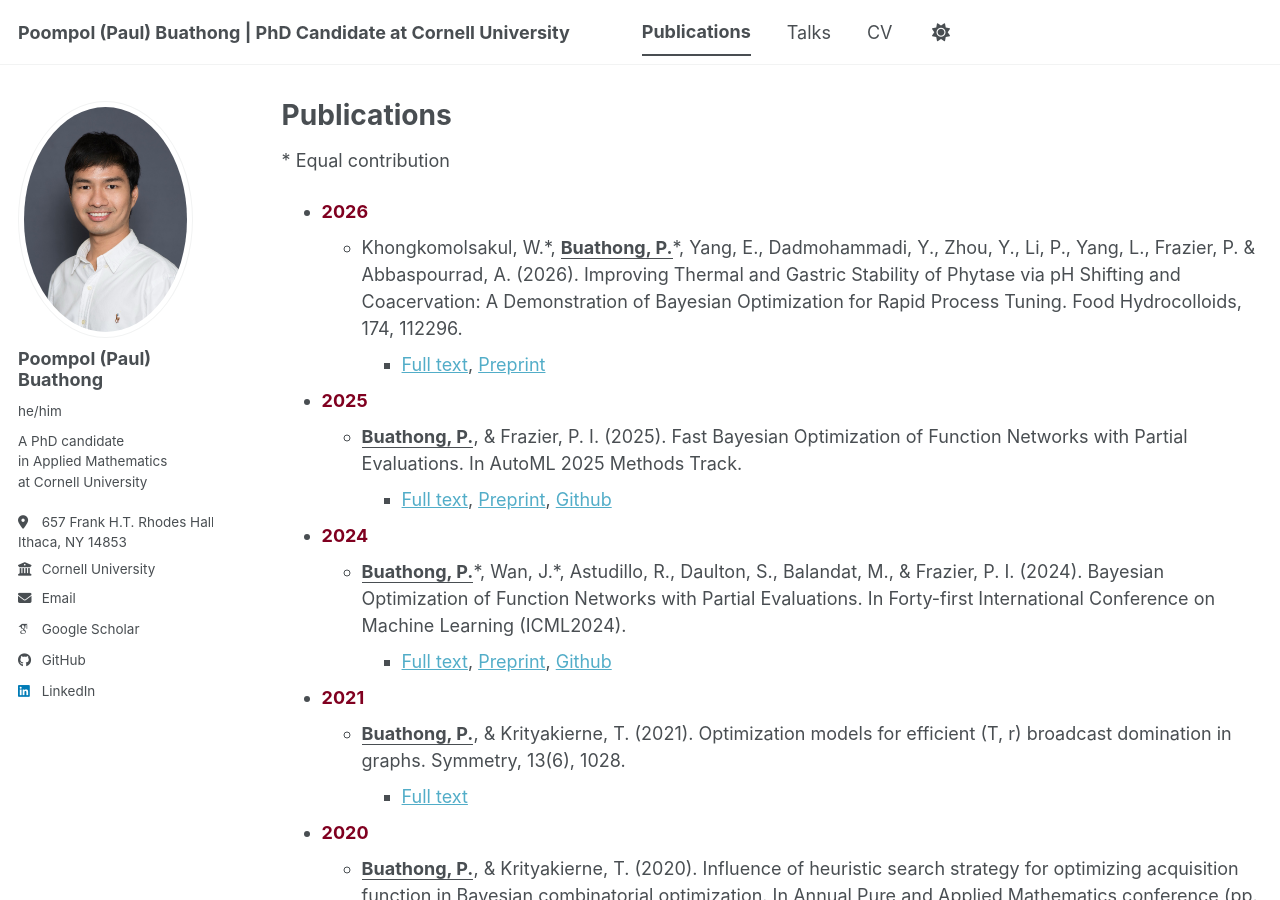
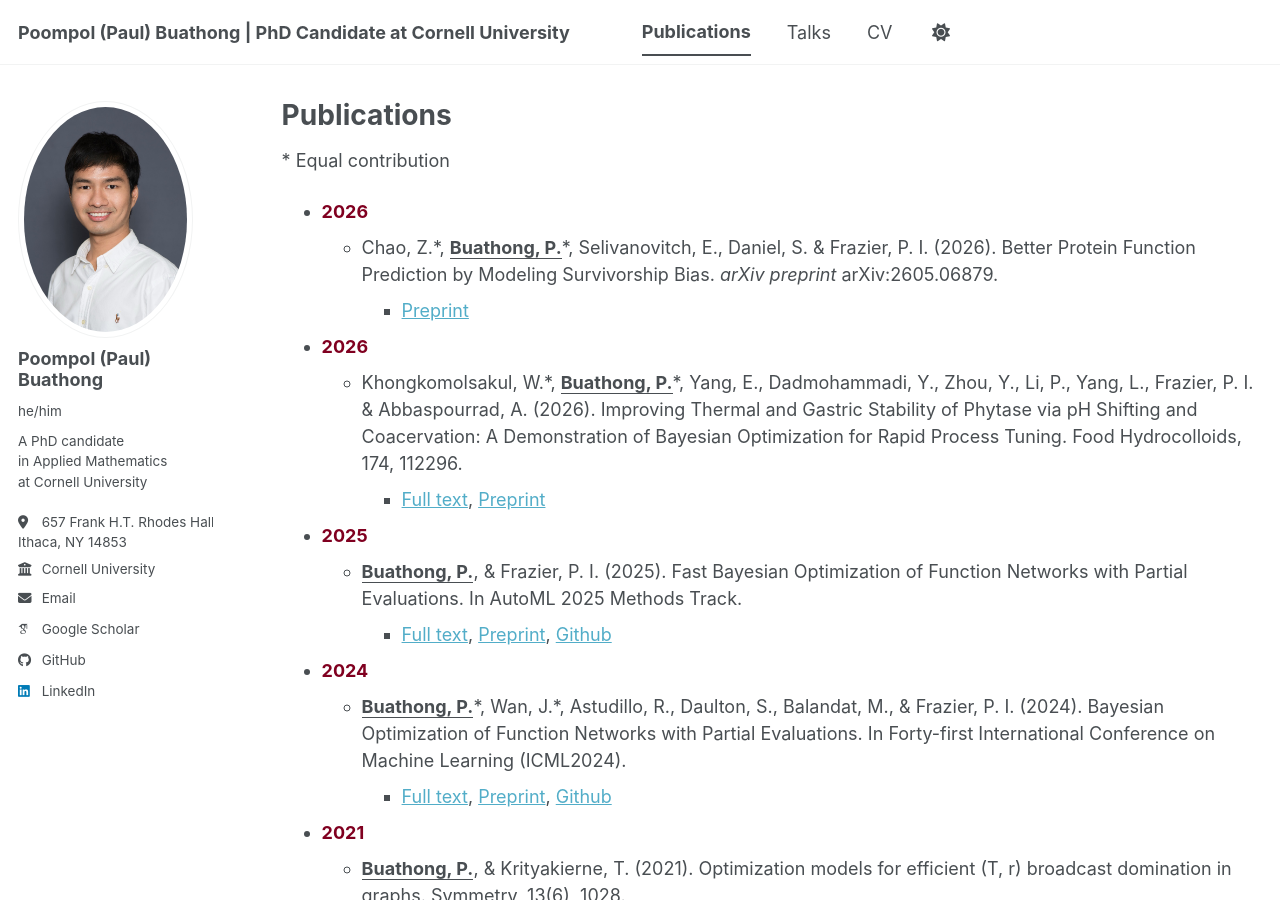
Before and after one commit to poompol/poompol.github.io, a Jekyll site: the page built from _pages/publications.md, in a window 1280 px wide and 900 px high. Built offline with Jekyll 4.4.1, drawn with Linux system fonts in a browser that asks for light colours; some web fonts are replaced; a script bundle is joined from its source files by our own code; library files that are not in the unit come from our copies.

Commit message:
Update publications.md

```diff
--- a/_pages/publications.md
+++ b/_pages/publications.md
@@ -10,7 +10,11 @@ redirect_from:
 
 \* Equal contribution
 * <strong style="color:#800020;">2026</strong>
-  * Khongkomolsakul, W.*, <strong><u>Buathong, P.</u></strong>\*, Yang, E., Dadmohammadi, Y., Zhou, Y., Li, P., Yang, L., Frazier, P. & Abbaspourrad, A. (2026). Improving Thermal and Gastric Stability of Phytase via pH Shifting and Coacervation: A Demonstration of Bayesian Optimization for Rapid Process Tuning. Food Hydrocolloids, 174, 112296.
+  * Chao, Z.*, <strong><u>Buathong, P.</u></strong>\*, Selivanovitch, E., Daniel, S. & Frazier, P. I. (2026). Better Protein Function Prediction by Modeling Survivorship Bias. <em>arXiv preprint</em> arXiv:2605.06879.
+    * [Preprint](https://arxiv.org/abs/2605.06879)
+
+* <strong style="color:#800020;">2026</strong>
+  * Khongkomolsakul, W.*, <strong><u>Buathong, P.</u></strong>\*, Yang, E., Dadmohammadi, Y., Zhou, Y., Li, P., Yang, L., Frazier, P. I. & Abbaspourrad, A. (2026). Improving Thermal and Gastric Stability of Phytase via pH Shifting and Coacervation: A Demonstration of Bayesian Optimization for Rapid Process Tuning. Food Hydrocolloids, 174, 112296.
     * [Full text](https://www.sciencedirect.com/science/article/pii/S0268005X25012561), [Preprint](https://www.biorxiv.org/content/10.1101/2025.04.18.649602v1.abstract)
 
 * <strong style="color:#800020;">2025</strong>
```
